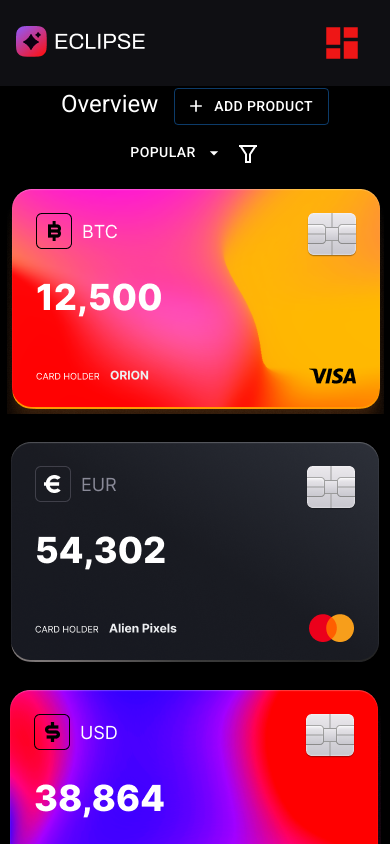
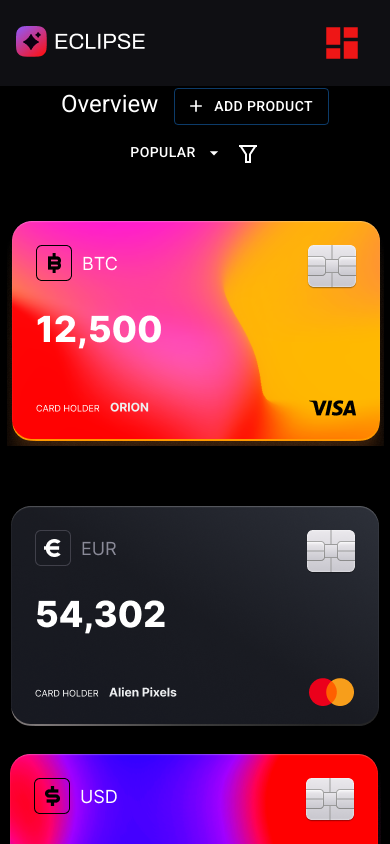
Before and after one commit to jahrulezfrancis/Financial-dashboard, a React (Create React App) app: page / in a window 390 px wide. Shown: the top 844 px of the page. Built offline with nearby package versions, Linux system fonts and the light colour scheme.

Commit message:
added mobile nav component

```diff
--- a/src/Components/Header/HeaderSection.jsx
+++ b/src/Components/Header/HeaderSection.jsx
@@ -1,4 +1,4 @@
-import { Box, Button, Stack, Typography, IconButton, Grid, Icon, } from "@mui/material"
+import { Box, Button, Stack, Typography, IconButton, Grid, Icon, useMediaQuery, } from "@mui/material"
 import AddIcon from '@mui/icons-material/Add';
 import { ArrowDropDown, } from "@mui/icons-material";
 import { RiFilterLine } from "react-icons/ri"
@@ -64,10 +64,11 @@ export function Statistics() {
 }
 
 export function Cards() {
+    const onMobile = useMediaQuery('(max-width: 1000px)')
     return (
-        <Box>
+        <Box >
             <Grid container justifyContent='center' alignItems='start' width='100vw' gap={3}>
-                <Box>
+                <Box p={onMobile ? '2em' : '0em'}>
                     <img src={BTCCard} alt='spend trend' />
                 </Box>
                 <Box>
@@ -103,7 +104,9 @@ export default function HeaderIntro() {
                     </IconButton>
                 </Box>
             </Stack>
-            <Cards />
+            <Box>
+                <Cards />
+            </Box>
 
             <Box p='4em'>
                 <Statistics />
```
